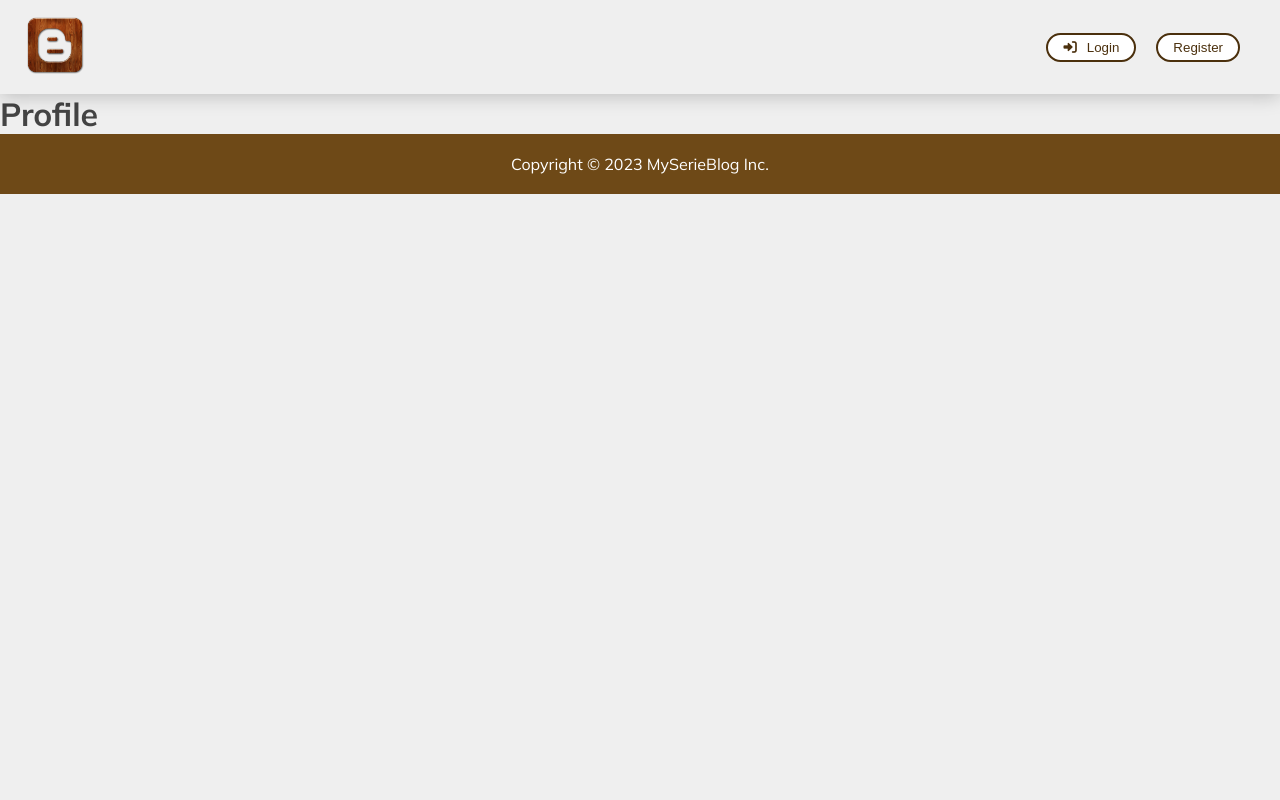
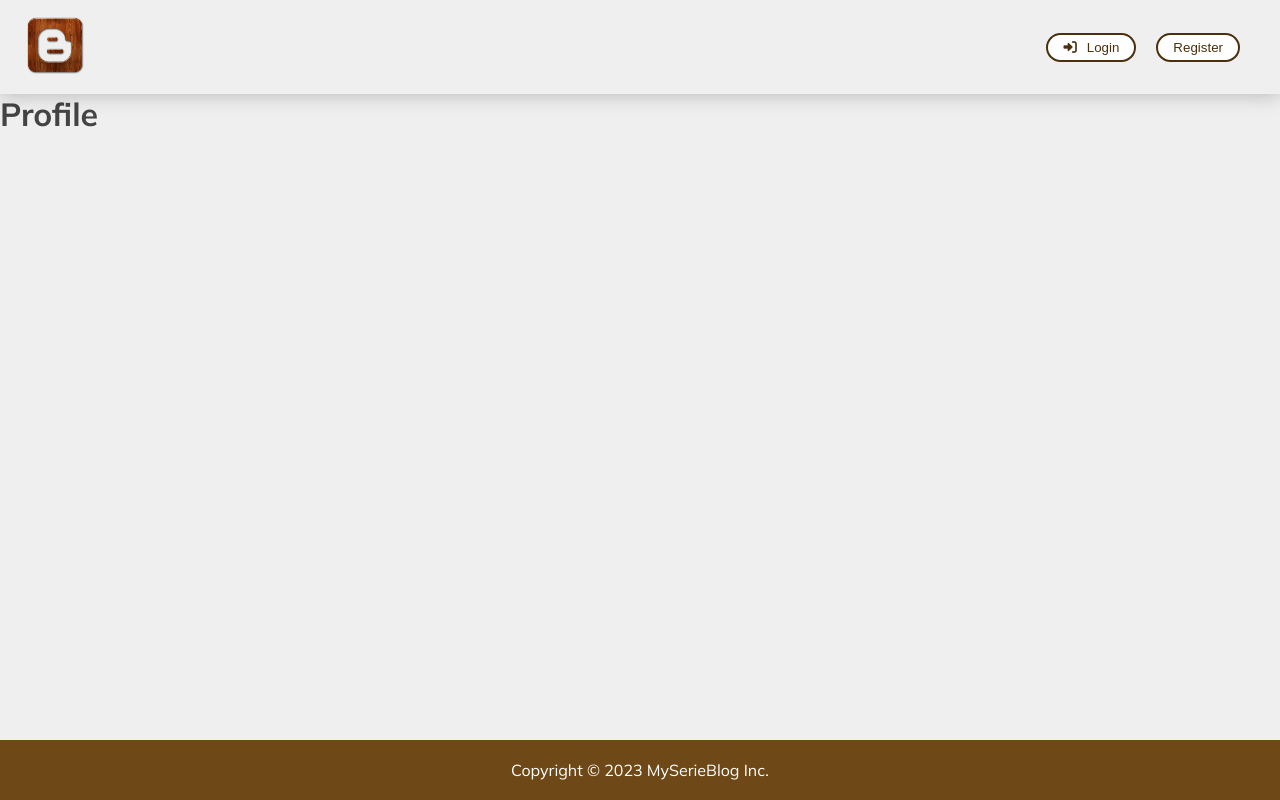
Before and after one commit to Akakira21/Evaluation-Serie, a React (Create React App) app in the folder serie-front/: page /profile in a window 1280 px wide. Built offline with nearby package versions, Linux system fonts and the light colour scheme.

Commit message:
profile setup

```diff
--- a/serie-front/src/pages/Profile/Profile.js
+++ b/serie-front/src/pages/Profile/Profile.js
@@ -2,7 +2,7 @@ import React from 'react';
 
 const Profile = () => {
     return (
-        <div>
+        <div className="d-flex flex-fill">
             <h1>Profile</h1>
         </div>
     );
--- a/serie-front/src/pages/SerieDetails/SerieDetails.js
+++ b/serie-front/src/pages/SerieDetails/SerieDetails.js
@@ -30,7 +30,7 @@ function SerieDetails() {
   }, [id]);
 
   return (
-    <div>
+    <div className="d-flex flex-fill">
         {isLoading ? (
 
           <Loading />
```
